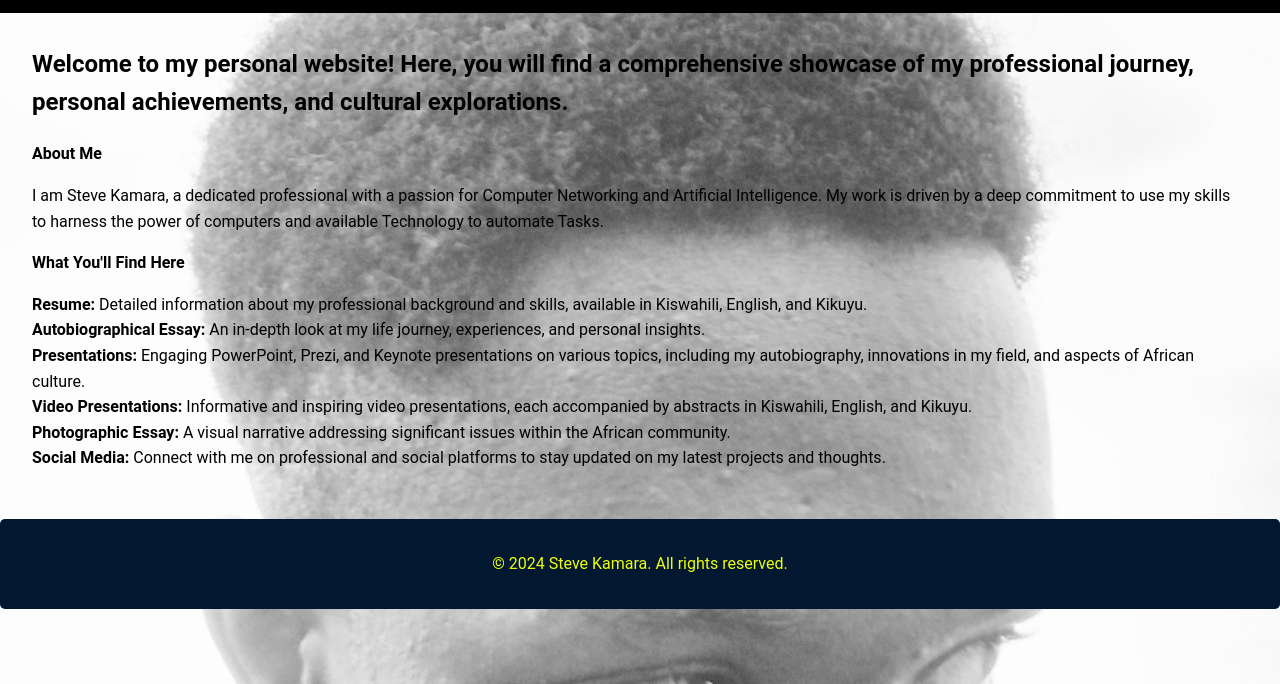
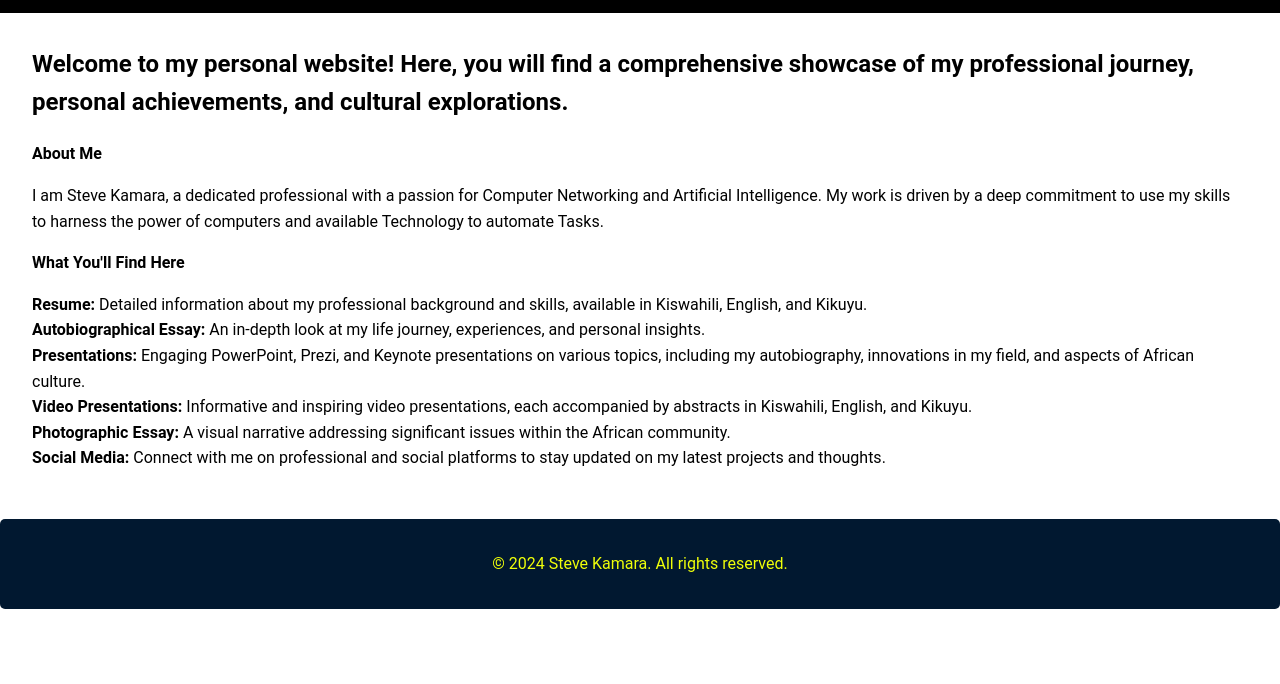
Before and after one commit to Apex-tex/stevekamara.github.io, a plain HTML site: page index.html in a window 1280 px wide. Shown: the part 116-800 px from the top of the page. Drawn offline with Linux system fonts and the light colour scheme.

Commit message:
Update styles.css

```diff
--- a/styles.css
+++ b/styles.css
@@ -8,7 +8,6 @@ body {
     line-height: 1.6;
     margin: 0;
     padding: 0;
-    background: url('Resources/profile.jpg');
     background-size: cover;
     color: black;
 }
```
